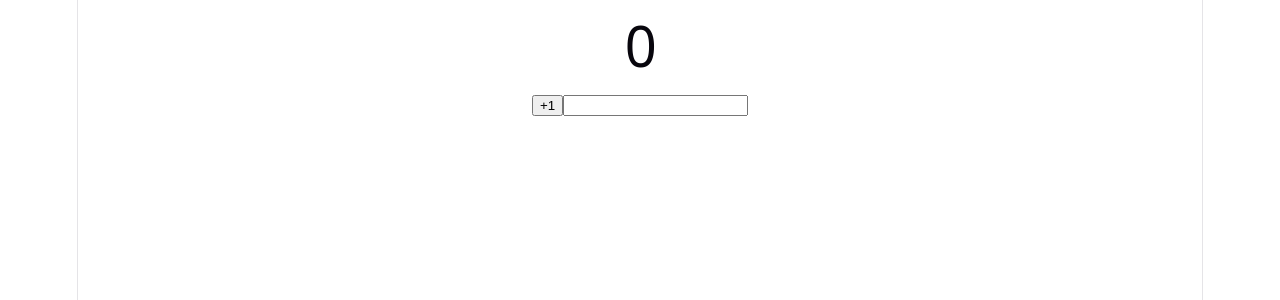
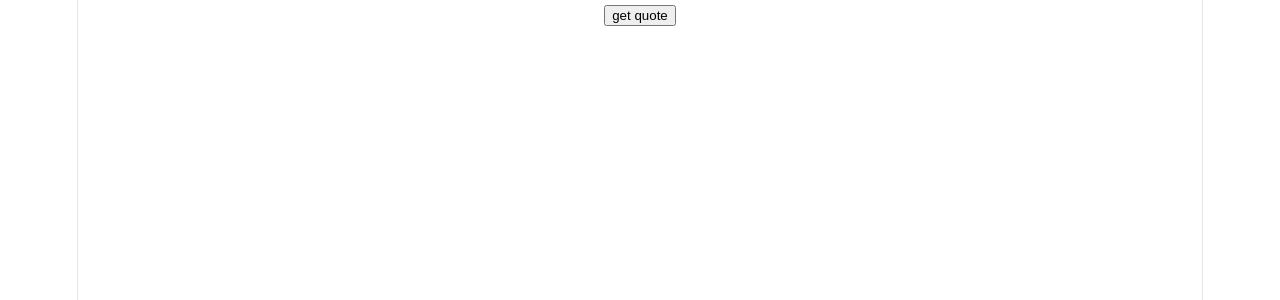
Before and after one commit to alirezadoostdar/Reac_Toplearn, a React (Vite) app in the folder Udemy-First-React-Project/DiceProject/: page / in a window 1280 px wide. Shown: the top 300 px of the page. Built offline with nearby package versions, Linux system fonts and the light colour scheme.

Commit message:
refactor quote fetcher

```diff
--- a/Udemy-First-React-Project/DiceProject/src/App.jsx
+++ b/Udemy-First-React-Project/DiceProject/src/App.jsx
@@ -11,6 +11,8 @@ import UsernameForm from './UsernameForm'
 import ShoppingListForm from './ShoppingListForm'
 import ShoppingList from './ShoppingList'
 import Counter from './Counter'
+import QuoteFetcher from './QuoteFetcher'
+
 
 function isSame(dice) {
   return dice.every((v) => v === dice[0])
@@ -25,7 +27,8 @@ function App() {
       {/* <BoxGrid /> */}
       {/* <UsernameForm /> */}
       {/* <ShoppingList /> */}
-      <Counter />
+      {/* <Counter /> */}
+      <QuoteFetcher />
     </>
   )
 }
--- /dev/null
+++ b/Udemy-First-React-Project/DiceProject/src/QuoteFetcher.jsx
@@ -0,0 +1,17 @@
+const RANDOM_QUOTE_URL = "https://inspo-quotes-api.herokuapp.com/quotes/random"
+
+function QuoteFetcher() {
+    async function fetchQuote() {
+        const response = await fetch(RANDOM_QUOTE_URL);
+        const jsonResponse = await response.json();
+        const randomQuote = jsonResponse.quote;
+        console.log(randomQuote);
+    }
+    return (
+        <div>
+            <button onClick={fetchQuote}>get quote</button>
+        </div>
+    )
+}
+
+export default QuoteFetcher
```
Also changed, not shown: Udemy-First-React-Project/DiceProject/src/QouteFechter.jsx (deleted, +0 -9 lines).
